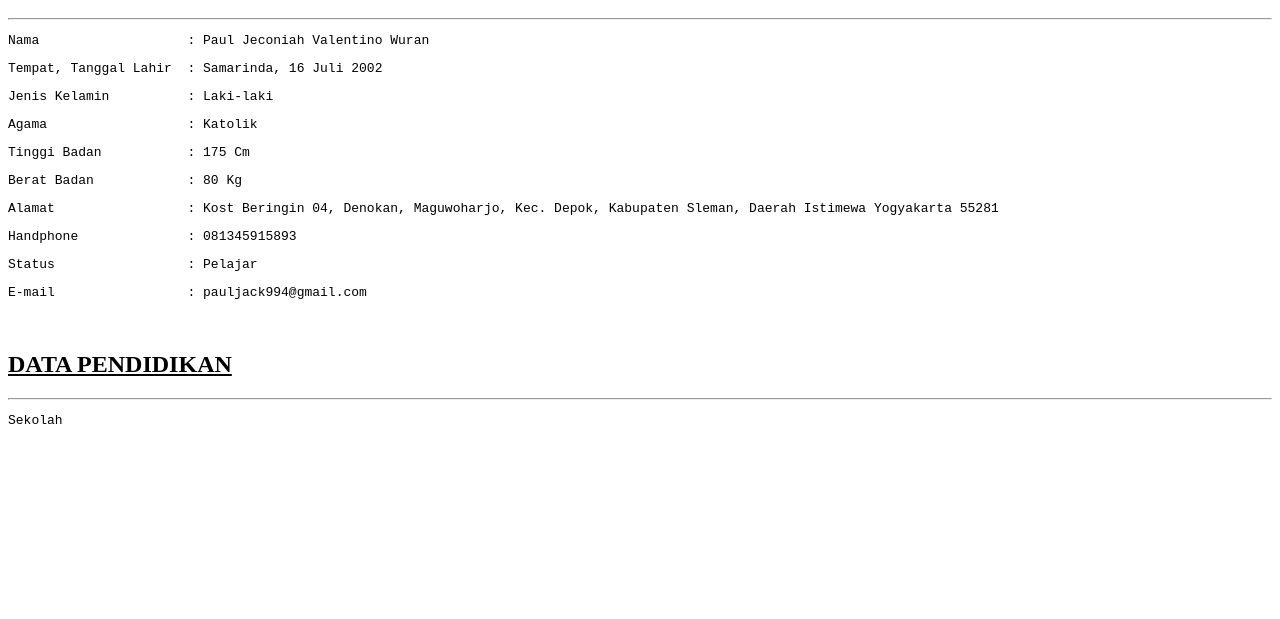
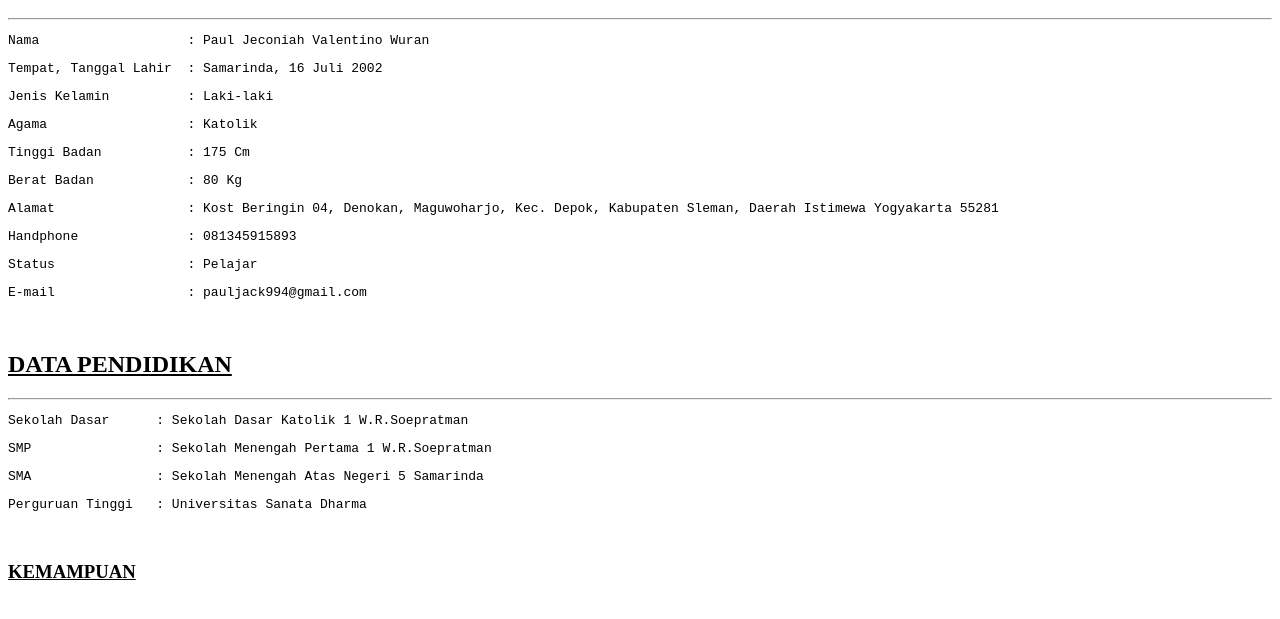
Before and after one commit to PaulJeconiah/tugas-2-html, a plain HTML site: page index.html in a window 1280 px wide. Shown: the part 109-728 px from the top of the page. Drawn offline with Linux system fonts and the light colour scheme.

Commit message:
Menambahkan Data Kemampuan

```diff
--- a/index.html
+++ b/index.html
@@ -20,9 +20,18 @@
     <pre>Handphone              : 081345915893</pre>
     <pre>Status                 : Pelajar</pre>
     <pre>E-mail                 : pauljack994@gmail.com</pre>
+
     <br>
+
     <h2><u>DATA PENDIDIKAN</u></h2>
     <hr>
-    <pre>Sekolah </pre>
+    <pre>Sekolah Dasar      : Sekolah Dasar Katolik 1 W.R.Soepratman</pre>
+    <pre>SMP                : Sekolah Menengah Pertama 1 W.R.Soepratman</pre>
+    <pre>SMA                : Sekolah Menengah Atas Negeri 5 Samarinda</pre>
+    <pre>Perguruan Tinggi   : Universitas Sanata Dharma</pre>
+
+    <br>
+
+    <h3><u>KEMAMPUAN</u></h3>
 </body>
 </html>
```
